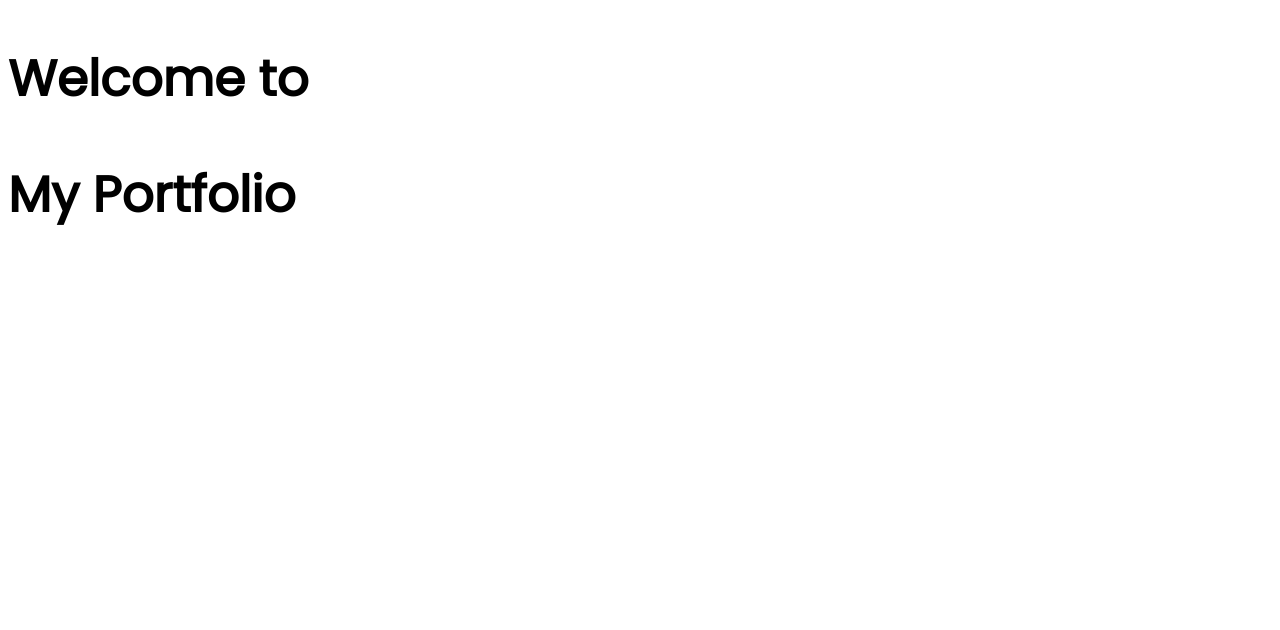
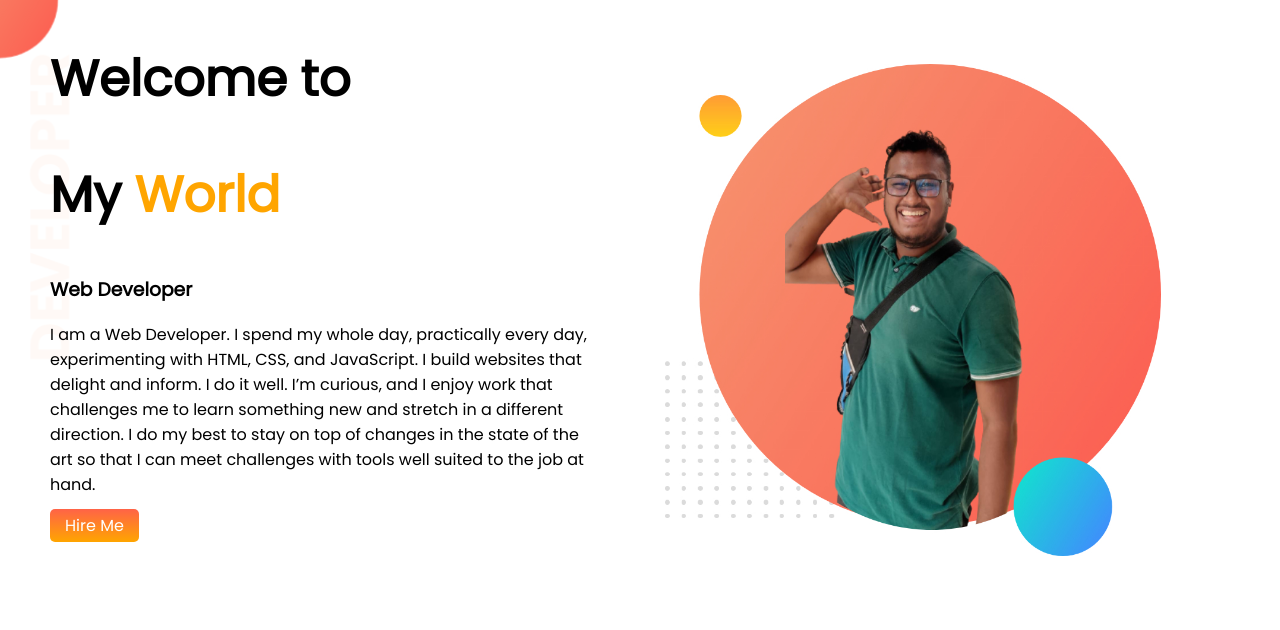
Before and after one commit to NirjanRulz/Personal_portfolio, a plain HTML site: page index.html in a window 1280 px wide. Drawn offline with Linux system fonts and the light colour scheme.

Commit message:
Top Banner

```diff
--- a/index.html
+++ b/index.html
@@ -1,17 +1,38 @@
 <!DOCTYPE html>
 <html lang="en">
+
 <head>
     <meta charset="UTF-8">
     <meta http-equiv="X-UA-Compatible" content="IE=edge">
     <meta name="viewport" content="width=device-width, initial-scale=1.0">
     <title>Personal Portfolio</title>
     <link rel="preconnect" href="https://fonts.googleapis.com">
-<link rel="preconnect" href="https://fonts.gstatic.com" crossorigin>
-<link href="https://fonts.googleapis.com/css2?family=Poppins&display=swap" rel="stylesheet">
+    <link rel="preconnect" href="https://fonts.gstatic.com" crossorigin>
+    <link href="https://fonts.googleapis.com/css2?family=Poppins&display=swap" rel="stylesheet">
     <link rel="stylesheet" href="main.css">
 </head>
+
 <body>
-    <h2>Welcome to</h2>
-    <h2>My Portfolio</h2>
+
+    <section class="top">
+        <div class="text">
+            <h2>Welcome to</h2>
+            <h2>My <span class="orangecolor">World</span></h2>
+            <h3>Web Developer</h3>
+            <p>I am a Web Developer. I spend my whole day, practically every day, experimenting with HTML, CSS, and
+                JavaScript.
+                I build websites that delight and inform. I do it well. I’m curious, and I enjoy work that challenges me
+                to
+                learn something new and stretch in a different direction. I do my best to stay on top of changes in the
+                state of
+                the art so that I can meet challenges with tools well suited to the job at hand.</p>
+            <a class="hire_button" target="_blank" href="#">Hire Me</a>
+        </div>
+
+        <div class="bg">
+            <img src="./BG/my-bg.jpg" alt="Photo">
+        </div>
+    </section>
 </body>
+
 </html>
--- a/main.css
+++ b/main.css
@@ -1,8 +1,42 @@
+body {
+    font-family: 'Poppins', sans-serif;
+    margin: 0;
+}
 
-
-body{
-    font-family: 'Poppins', sans-serif;
-}
-h2{
+h2 {
     font-size: 50px;
 }
+
+.orangecolor {
+    color: orange;
+}
+
+.top {
+    display: flex;
+    background-image: url(./BG/top-banner.png);
+    background-repeat: no-repeat;
+
+}
+
+.text {
+    width: 50%;
+    margin-left: 50px;
+}
+
+.bg {
+    width: 50%;
+    padding: 5%;
+}
+
+.bg img {
+    width: 90%;
+}
+
+.hire_button {
+    text-decoration: none;
+    background-image: linear-gradient(tomato, orange);
+    color: white;
+    font-weight: 500;
+    padding: 5px 15px;
+    border-radius: 5px;
+}
```
